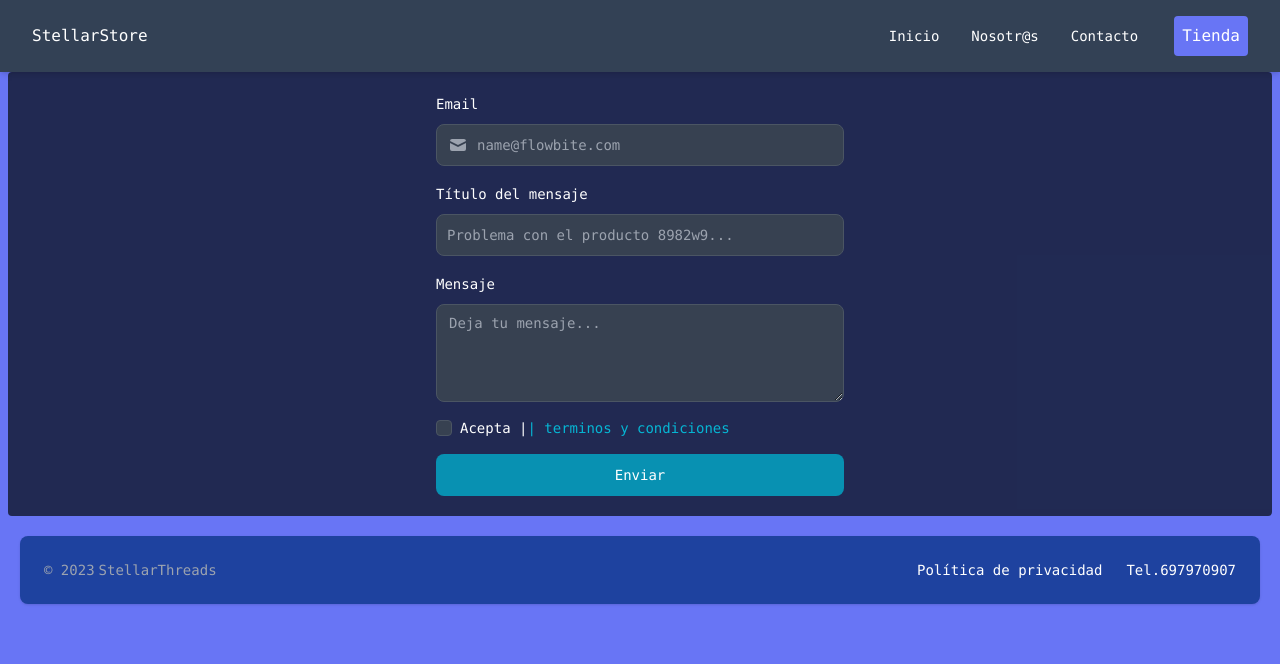
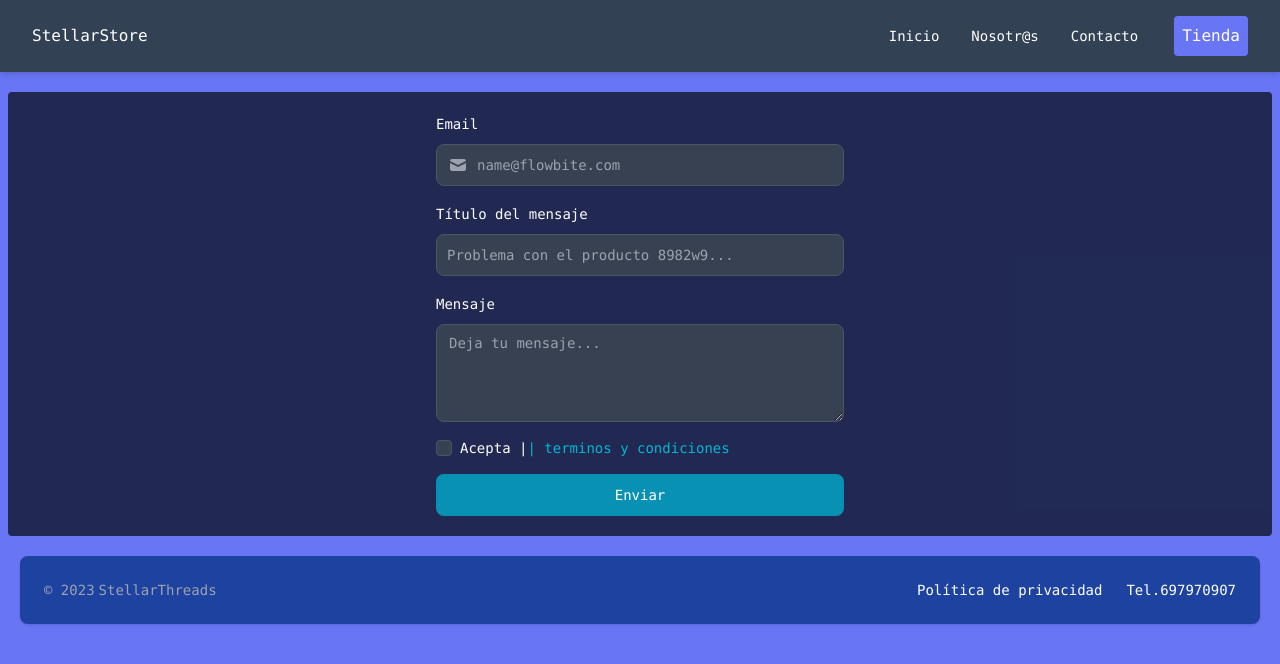
Before and after one commit to WebDevJuan/stellar-store, a React (Vite) app: page /contact in a window 1280 px wide. Shown: the top 664 px of the page. Built offline with nearby package versions, Linux system fonts and the light colour scheme; what tailwindcss-animated would draw is missing.

Commit message:
Change toast

```diff
--- a/src/components/SimpleToast.jsx
+++ b/src/components/SimpleToast.jsx
@@ -3,7 +3,7 @@ import { FaTelegramPlane } from 'react-icons/fa';
 
 export default function SimpleToast() {
     return (
-      <div className="animate-wiggle-more animate-once animate-duration-1000 space-x-4 divide-x divide-gray-200 dark:divide-gray-600 flex absolute top-0 z-10 end-4 border-green-500 border-2 m-2">
+      <div className="animate-wiggle animate-once animate-duration-1000 rounded-sm space-x-4 divide-x divide-green-400 dark:divide-gray-600 flex absolute end-4 border-2">
         <Toast className="justify-end">
           <FaTelegramPlane className="h-5 w-5 text-cyan-600 dark:text-cyan-500" />
           <div className="pl-4 text-sm font-normal">
--- a/src/pages/Contact.jsx
+++ b/src/pages/Contact.jsx
@@ -94,7 +94,6 @@ function DefaultForm({showToast, setShowToast}) {
       {showToast && <SimpleToast />}
       {openCondition && <DefaultModal openModal={openCondition} setOpenModal={setOpenCondition} /> }
     </form>
-
   );
 }
 
@@ -103,7 +102,7 @@ export default function Contact() {
 
   return (
     <div className="w-full">
-      <div className="flex flex-col justify-center items-center bg-slate-900/80 rounded mx-2 h-1/2 p-5 font-mono">
+      <div className="mt-5 flex flex-col justify-center items-center bg-slate-900/80 rounded mx-2 h-1/2 p-5 font-mono">
         <DefaultForm showToast={showToast} setShowToast={setShowToast} />
 
       </div>
```
